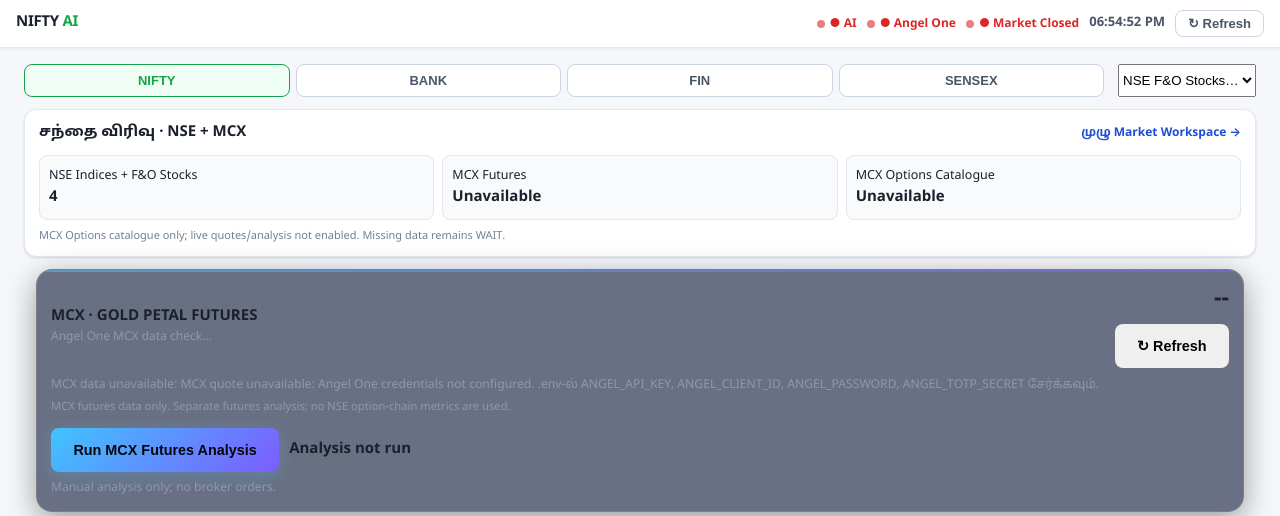
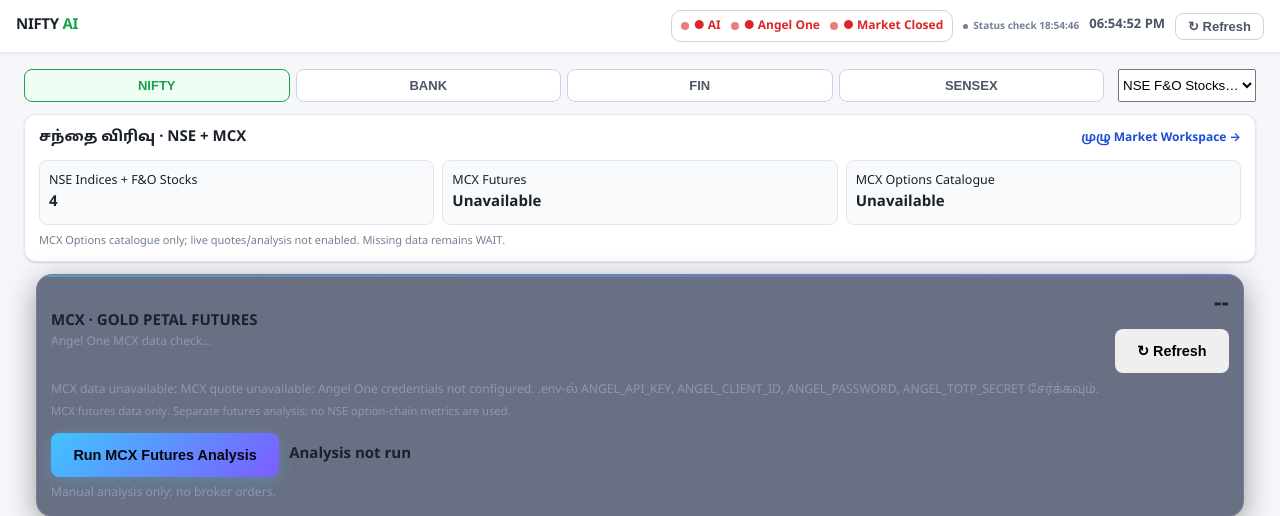
Before and after one commit to nalvagaikannan-art/nifty, a FastAPI app: page /dashboard in a window 1280 px wide. Shown: the top 516 px of the page. Run offline with FastAPI, Linux system fonts and the light colour scheme; data that the repository does not hold is empty; some libraries are stand-ins or nearby versions.

Commit message:
QA: add timestamped backend system health to dashboard

```diff
--- a/app/templates/dashboard.html
+++ b/app/templates/dashboard.html
@@ -180,7 +180,10 @@
   display: inline-block;
   animation: ltpulse 1.8s infinite;
 }
-.lt-status-group { display: flex; align-items: center; gap: 10px; cursor: pointer; }
+.lt-status-group { display: flex; align-items: center; gap: 10px; cursor: pointer; flex-wrap:wrap; padding:6px 9px; border:1px solid var(--lt-border2); border-radius:10px; background:var(--lt-card); }
+.lt-status-checked { display:inline-flex; align-items:center; gap:5px; color:var(--lt-text3); font-size:10px; font-weight:700; font-variant-numeric:tabular-nums; white-space:nowrap; }
+.lt-status-checked::before { content:''; width:5px; height:5px; border-radius:50%; background:var(--lt-text3); }
+@media(max-width:640px){ .lt-header-right{gap:6px;flex-wrap:wrap;justify-content:flex-end}.lt-status-group{gap:7px;padding:5px 7px}.lt-live-dot{font-size:10px}.lt-status-checked{font-size:9px} }
 .lt-live-dot.unavail { color: var(--lt-red); }
 .lt-live-dot.unavail::before { background: var(--lt-red); animation: none; opacity: .6; }
 @keyframes ltpulse {
@@ -998,6 +1001,7 @@
         <span class="lt-live-dot unavail" id="lt-status-angel">● Angel One</span>
         <span class="lt-live-dot unavail" id="lt-status-market">● Market</span>
       </span>
+      <span class="lt-status-checked" id="lt-status-checked" title="Backend status check time, not quote freshness">Status check --:--:--</span>
       <span class="lt-time" id="lt-clock">--:-- --</span>
       <button class="lt-ref-btn" id="lt-ref-btn" onclick="ltRefresh(true)">↻ Refresh</button>
     </div>
@@ -1818,12 +1822,16 @@ function ltUpdateStatus(){
       var mkt = document.getElementById('lt-status-market');
       mkt.className = 'lt-live-dot ' + (s.market_open ? 'live' : 'unavail');
       mkt.textContent = s.market_open ? '● Market Open' : '● Market Closed';
+      var checked = document.getElementById('lt-status-checked');
+      if(checked) checked.textContent = 'Status check ' + new Date().toLocaleTimeString('en-IN',{hour12:false});
     })
     .catch(function(){
       ['lt-status-ai','lt-status-angel','lt-status-market'].forEach(function(id){
         var el = document.getElementById(id);
         el.className = 'lt-live-dot unavail';
       });
+      var checked = document.getElementById('lt-status-checked');
+      if(checked) checked.textContent = 'Status check failed';
     });
 }
 
```
